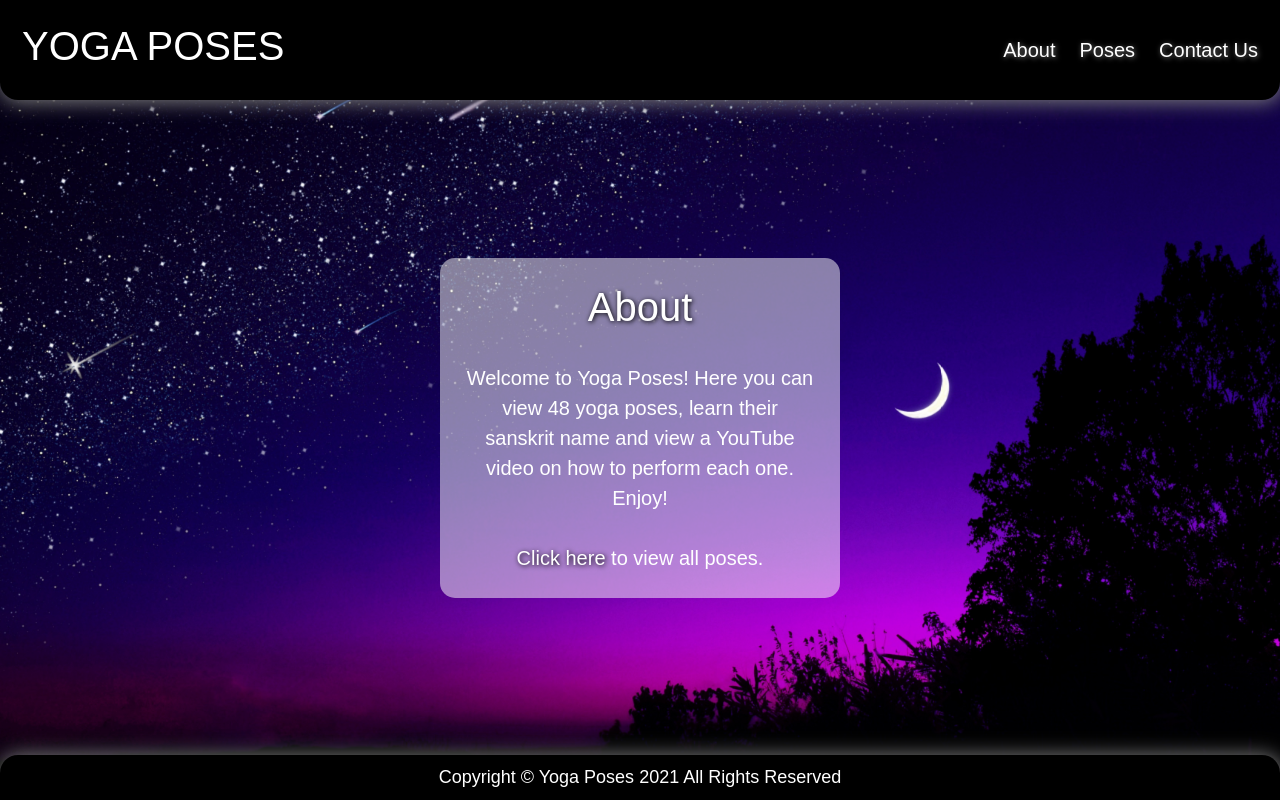
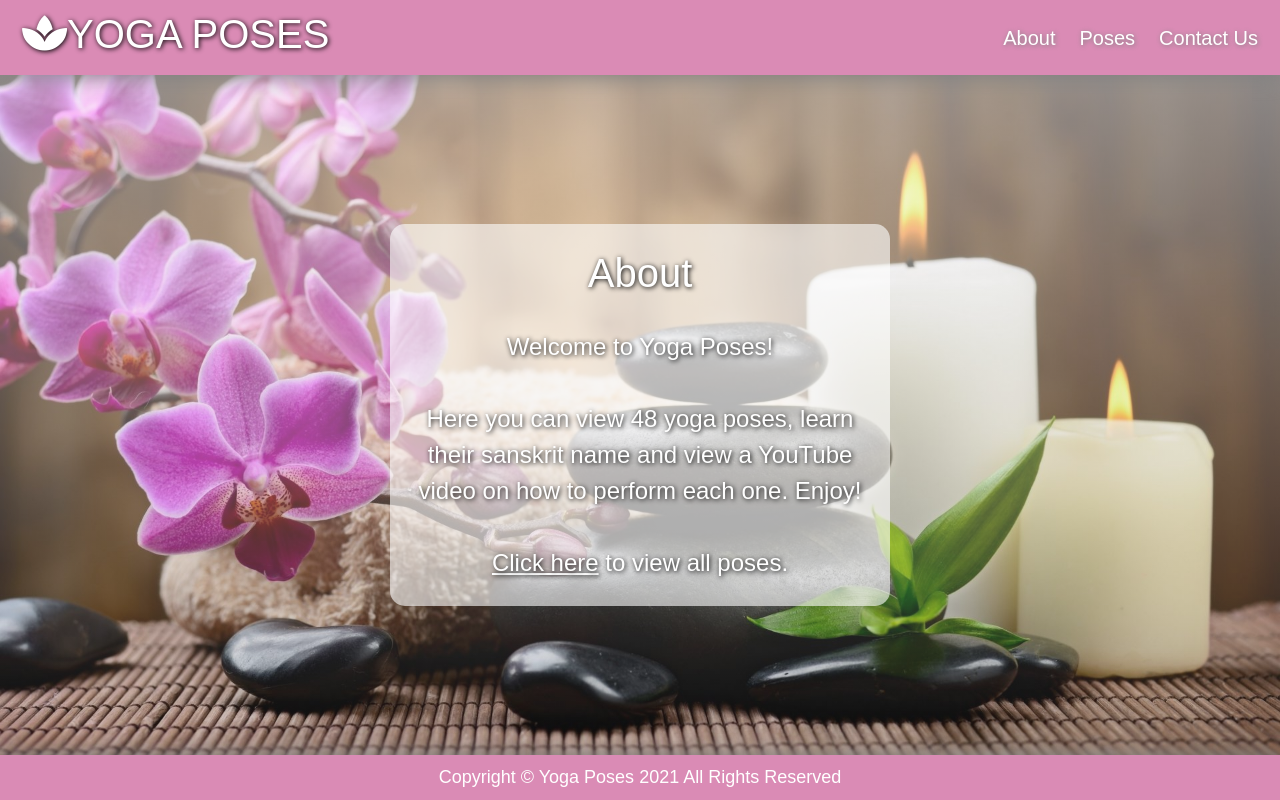
Before and after one commit to cabbycab/yoga_poses_frontend, a React (Create React App) app: page / in a window 1280 px wide. Built offline with nearby package versions, Linux system fonts and the light colour scheme; no server answers; a web font is replaced by a local one.

Commit message:
changed background, header, and footer styling

```diff
--- a/public/index.html
+++ b/public/index.html
@@ -27,6 +27,10 @@
   <!-- CSS only -->
   <link href="https://cdn.jsdelivr.net/npm/bootstrap@5.0.0-beta1/dist/css/bootstrap.min.css" rel="stylesheet"
     integrity="sha384-giJF6kkoqNQ00vy+HMDP7azOuL0xtbfIcaT9wjKHr8RbDVddVHyTfAAsrekwKmP1" crossorigin="anonymous">
+
+  <link rel="stylesheet" href="https://cdnjs.cloudflare.com/ajax/libs/font-awesome/5.15.1/css/all.min.css"
+    integrity="sha512-+4zCK9k+qNFUR5X+cKL9EIR+ZOhtIloNl9GIKS57V1MyNsYpYcUrUeQc9vNfzsWfV28IaLL3i96P9sdNyeRssA=="
+    crossorigin="anonymous" />
   <title>Yoga Poses</title>
 </head>
 
--- a/src/App.css
+++ b/src/App.css
@@ -4,7 +4,11 @@
   flex-grow: 0;
   flex-direction: column;
   font-family: "Yusei Magic", sans-serif;
-  background-image: url("./images/moon.jpg");
+  background-image: linear-gradient(
+      rgba(250, 248, 248, 0.6),
+      rgba(0, 0, 0, 0.1)
+    ),
+    url("./images/zennn.jpg");
   background-repeat: no-repeat;
   background-attachment: fixed;
   background-position: center;
--- a/src/components/Footer/Footer.css
+++ b/src/components/Footer/Footer.css
@@ -3,9 +3,8 @@
   justify-content: center;
   align-items: center;
   height: 45px;
-  background-color: black;
+  background-color: #da8bb5;
   color: white;
   font-size: 18px;
-  border-radius: 18px 18px 0 0;
   box-shadow: 1px 1px 20px 1px grey;
 }
--- a/src/components/Header/Header.css
+++ b/src/components/Header/Header.css
@@ -1,8 +1,8 @@
 #Header {
-  background-color: black;
+  background-color: #da8bb5;
   padding-left: 10px;
   padding-right: 10px;
-  height: 100px;
+  height: 75px;
   display: flex;
   align-items: center;
   justify-content: space-between;
@@ -10,7 +10,6 @@
   font-size: 20px;
   font-family: "Yusei Magic", sans-serif;
   box-shadow: 1px 1px 20px 1px grey;
-  border-radius: 0 0 18px 18px;
 }
 
 #Header a {
--- a/src/components/Header/Header.js
+++ b/src/components/Header/Header.js
@@ -30,7 +30,9 @@ function Header(props) {
   return (
     <header id="Header">
       <Link to="/" className="home-link">
-        <h1>YOGA POSES</h1>
+        <h1>
+          <i class="fas fa-spa"></i>YOGA POSES
+        </h1>
       </Link>
       <nav>
         <Link to="/">About</Link>
--- a/src/pages/AboutPage/AboutPage.css
+++ b/src/pages/AboutPage/AboutPage.css
@@ -2,10 +2,10 @@
   margin: 25px;
   padding: 25px;
   border-radius: 15px;
-  background-color: rgba(255, 255, 255, 0.5);
+  background-color: rgba(255, 255, 255, 0.6);
   color: white;
   text-align: center;
-  width: 400px;
+  width: 500px;
 }
 
 h1 {
@@ -13,7 +13,7 @@ h1 {
 }
 
 a {
-  text-decoration: none;
+  text-decoration: underline;
   color: white;
   text-shadow: 1px 1px 5px black;
 }
@@ -25,5 +25,6 @@ a:hover {
 }
 
 .description {
-  font-size: 20px;
+  font-size: 24px;
+  text-shadow: 1px 1px 5px black;
 }
--- a/src/pages/AboutPage/AboutPage.js
+++ b/src/pages/AboutPage/AboutPage.js
@@ -8,9 +8,10 @@ const AboutPage = (props) => {
         <div className="about">
           <h1>About</h1> <br />
           <div className="description">
-            Welcome to Yoga Poses! Here you can view 48 yoga poses, learn their
-            sanskrit name and view a YouTube video on how to perform each one.
-            Enjoy! <br></br>
+            Welcome to Yoga Poses! <br />
+            <br /> Here you can view 48 yoga poses, learn their sanskrit name
+            and view a YouTube video on how to perform each one. Enjoy!{" "}
+            <br></br>
             <br></br>
             <Link to="/poses">Click here</Link> to view all poses.
           </div>
--- a/src/pages/ContactPage/ContactPage.css
+++ b/src/pages/ContactPage/ContactPage.css
@@ -17,6 +17,7 @@ button {
   cursor: pointer;
   background-color: #e9ecef;
   font-size: 15px;
+  color: #757575;
 }
 
 button:hover {
@@ -39,8 +40,9 @@ textarea {
   margin: 25px;
   padding: 25px;
   border-radius: 15px;
-  background-color: rgba(255, 255, 255, 0.5);
+  background-color: rgba(255, 255, 255, 0.6);
   color: white;
   width: 450px;
   text-align: center;
+  text-shadow: 1px 1px 5px black;
 }
--- a/src/pages/PosesPage/PosesPage.css
+++ b/src/pages/PosesPage/PosesPage.css
@@ -8,12 +8,12 @@ img {
   justify-content: left;
   flex-direction: column;
   float: left;
-  width: 272px;
-  height: 272px;
+  width: 222px;
+  height: 222px;
   object-fit: cover;
   margin: 0px 12px 12px 0px;
   border-radius: 15px;
-  background-color: rgba(255, 255, 255, 0.5);
+  background-color: rgba(255, 255, 255, 0.7);
 }
 
 .youtube {
@@ -22,14 +22,15 @@ img {
 }
 
 .view {
-  min-width: 725px;
+  min-width: 600px;
 }
 
 .container {
   margin: 25px;
   padding: 25px;
   border-radius: 15px;
-  background-color: rgba(255, 255, 255, 0.5);
+  background-color: rgba(255, 255, 255, 0.6);
+  width: 725px;
 }
 
 h3 {
--- a/src/pages/PosesPage/PosesPage.js
+++ b/src/pages/PosesPage/PosesPage.js
@@ -17,8 +17,8 @@ const PosesPage = (props) => {
                 url={yogaPoses.youtube}
                 playsInline
                 fluid={false}
-                width={480}
-                height={272}
+                width={420}
+                height={222}
                 className="youtube"
               />
             </div>
```
Also changed, not shown: src/images/zennn.jpg (added), 1 other file (tests, documents, lock files or other folders).
